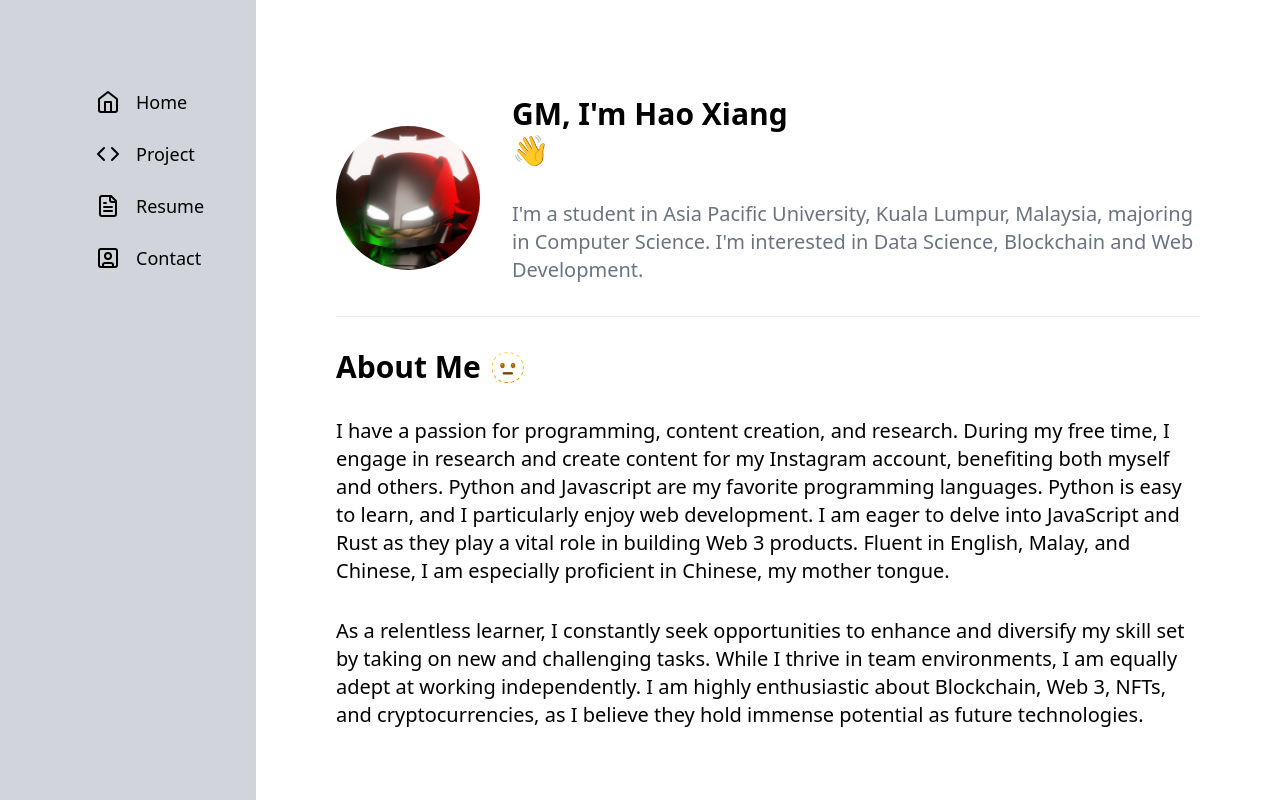
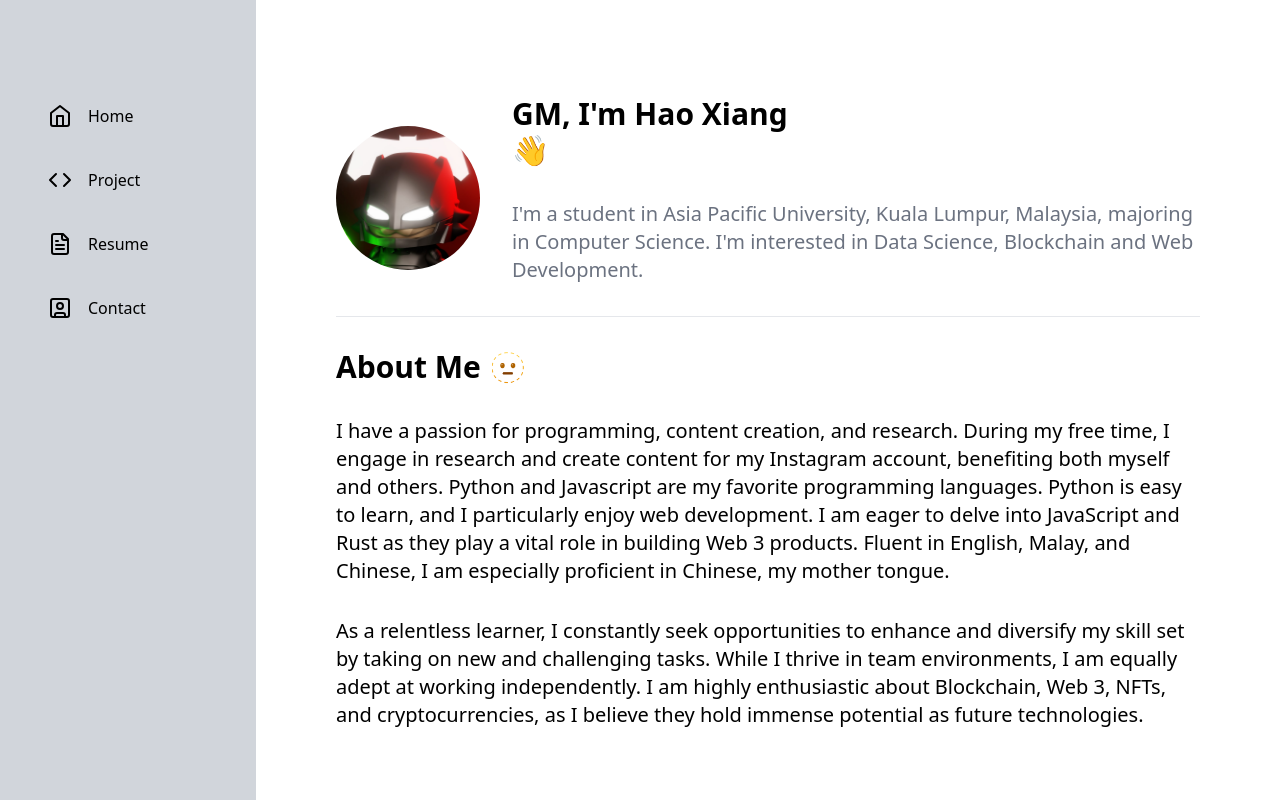
Before and after one commit to haoxiang14/portfolio-v2, a Nuxt app: page / in a window 1280 px wide. Shown: the top 800 px of the page. Built offline with nearby package versions, Linux system fonts and the light colour scheme.

Commit message:
Improve Sidebar design

```diff
--- a/components/sidebar.vue
+++ b/components/sidebar.vue
@@ -2,72 +2,40 @@
     <div class="hidden lg:block lg:min-h-screen font-medium px-4 lg:px-8 lg:py-20">
         <nav>
             <ul class="flex flex-col">
-                <li class="mb-2 hover:bg-gray-200 px-16 py-2 rounded-md text-lg text-left">
-                    <NuxtLink to="/" class="flex items-center">
-                        <svg style="min-width: 24px; min-height: 24px;" width="24" height="24" xmlns="http://www.w3.org/2000/svg" viewBox="0 0 24 24" fill="none" stroke="currentColor" stroke-width="2" stroke-linecap="round" stroke-linejoin="round" class="lucide lucide-home"><path d="m3 9 9-7 9 7v11a2 2 0 0 1-2 2H5a2 2 0 0 1-2-2z"/><polyline points="9 22 9 12 15 12 15 22"/></svg>
-                        <p class="px-4"> Home </p>
-                    </NuxtLink>
-                </li>
-                <li class="mb-2 hover:bg-gray-200 px-16 py-2 rounded-md text-lg text-left">
-                    <NuxtLink to="/project" class="flex items-center">
-                        <svg style="min-width: 24px; min-height: 24px;" width="24" height="24" xmlns="http://www.w3.org/2000/svg" viewBox="0 0 24 24" fill="none" stroke="currentColor" stroke-width="2" stroke-linecap="round" stroke-linejoin="round" class="lucide lucide-code"><polyline points="16 18 22 12 16 6"/><polyline points="8 6 2 12 8 18"/></svg>
-                        <p class="px-4"> Project </p>
-                    </NuxtLink>
-                </li>
-                <li class="mb-2 hover:bg-gray-200 px-16 py-2 rounded-md text-lg text-left">
-                    <NuxtLink to="/resume" class="flex items-center">
-                        <svg style="min-width: 24px; min-height: 24px;" width="24" height="24" xmlns="http://www.w3.org/2000/svg" viewBox="0 0 24 24" fill="none" stroke="currentColor" stroke-width="2" stroke-linecap="round" stroke-linejoin="round" class="lucide lucide-file-text"><path d="M15 2H6a2 2 0 0 0-2 2v16a2 2 0 0 0 2 2h12a2 2 0 0 0 2-2V7Z"/><path d="M14 2v4a2 2 0 0 0 2 2h4"/><path d="M10 9H8"/><path d="M16 13H8"/><path d="M16 17H8"/></svg>
-                        <p class="px-4">Resume</p>
-                    </NuxtLink>
-                </li>
-                <li class="mb-2 hover:bg-gray-200 px-16 py-2 rounded-md text-lg text-left">
-                    <NuxtLink to="/contact" class="flex items-center">
-                        <svg style="min-width: 24px; min-height: 24px;" width="24" height="24" xmlns="http://www.w3.org/2000/svg" viewBox="0 0 24 24" fill="none" stroke="currentColor" stroke-width="2" stroke-linecap="round" stroke-linejoin="round" class="lucide lucide-square-user"><rect width="18" height="18" x="3" y="3" rx="2"/><circle cx="12" cy="10" r="3"/><path d="M7 21v-2a2 2 0 0 1 2-2h6a2 2 0 0 1 2 2v2"/></svg>
-                        <p class="px-4">Contact</p>
+                <li v-for="(item, index) in items" :key="index" :class="['mb-2 hover:bg-gray-200 px-4 py-2 my-4 rounded-md', { 'bg-gray-200': selectedItem === index }]" @click="selectedItem = index">
+                    <NuxtLink :to="item.path" class="flex items-center">
+                        <div v-html="item.svg"></div>
+                        <p class="px-4"> {{ item.name }} </p>
                     </NuxtLink>
                 </li>
             </ul>
         </nav>
-        <!-- <div class="mb-2 bg-white px-16 py-2 rounded-md text-lg text-left">
-            <div class="flex items-center">
-                <div>
-                    <a href="mailto: haoxiangt.14@gmail.com" target="_blank" class="flex items-center">
-                        <svg class="h-8 w-8" xmlns="http://www.w3.org/2000/svg" height="2em" viewBox="0 0 512 512"><path d="M48 64C21.5 64 0 85.5 0 112c0 15.1 7.1 29.3 19.2 38.4L236.8 313.6c11.4 8.5 27 8.5 38.4 0L492.8 150.4c12.1-9.1 19.2-23.3 19.2-38.4c0-26.5-21.5-48-48-48H48zM0 176V384c0 35.3 28.7 64 64 64H448c35.3 0 64-28.7 64-64V176L294.4 339.2c-22.8 17.1-54 17.1-76.8 0L0 176z"/></svg>
-                    </a>
-                </div>
-                <div>
-                    <a href="https://t.me/haoxiang_14" target="_blank" class="flex items-center">
-                        <svg class="h-8 w-8" xmlns="http://www.w3.org/2000/svg" height="2em" viewBox="0 0 496 512"><path d="M248,8C111.033,8,0,119.033,0,256S111.033,504,248,504,496,392.967,496,256,384.967,8,248,8ZM362.952,176.66c-3.732,39.215-19.881,134.378-28.1,178.3-3.476,18.584-10.322,24.816-16.948,25.425-14.4,1.326-25.338-9.517-39.287-18.661-21.827-14.308-34.158-23.215-55.346-37.177-24.485-16.135-8.612-25,5.342-39.5,3.652-3.793,67.107-61.51,68.335-66.746.153-.655.3-3.1-1.154-4.384s-3.59-.849-5.135-.5q-3.283.746-104.608,69.142-14.845,10.194-26.894,9.934c-8.855-.191-25.888-5.006-38.551-9.123-15.531-5.048-27.875-7.717-26.8-16.291q.84-6.7,18.45-13.7,108.446-47.248,144.628-62.3c68.872-28.647,83.183-33.623,92.511-33.789,2.052-.034,6.639.474,9.61,2.885a10.452,10.452,0,0,1,3.53,6.716A43.765,43.765,0,0,1,362.952,176.66Z"/></svg>
-                    </a>
-                </div>
-                <div>
-                    <a href="https://twitter.com/haoxiang_14" target="_blank" class="flex items-center">
-                        <svg class="h-8 w-8" xmlns="http://www.w3.org/2000/svg" height="2em" viewBox="0 0 448 512"><path d="M64 32C28.7 32 0 60.7 0 96V416c0 35.3 28.7 64 64 64H384c35.3 0 64-28.7 64-64V96c0-35.3-28.7-64-64-64H64zm297.1 84L257.3 234.6 379.4 396H283.8L209 298.1 123.3 396H75.8l111-126.9L69.7 116h98l67.7 89.5L313.6 116h47.5zM323.3 367.6L153.4 142.9H125.1L296.9 367.6h26.3z"/></svg>
-                    </a>
-                </div>
-                <div>
-                    <a href="https://www.linkedin.com/in/haoxiang14/" target="_blank" class="flex items-center">
-                        <svg class="h-8 w-8" xmlns="http://www.w3.org/2000/svg" height="2em" viewBox="0 0 448 512"><path d="M416 32H31.9C14.3 32 0 46.5 0 64.3v383.4C0 465.5 14.3 480 31.9 480H416c17.6 0 32-14.5 32-32.3V64.3c0-17.8-14.4-32.3-32-32.3zM135.4 416H69V202.2h66.5V416zm-33.2-243c-21.3 0-38.5-17.3-38.5-38.5S80.9 96 102.2 96c21.2 0 38.5 17.3 38.5 38.5 0 21.3-17.2 38.5-38.5 38.5zm282.1 243h-66.4V312c0-24.8-.5-56.7-34.5-56.7-34.6 0-39.9 27-39.9 54.9V416h-66.4V202.2h63.7v29.2h.9c8.9-16.8 30.6-34.5 62.9-34.5 67.2 0 79.7 44.3 79.7 101.9V416z"/></svg>
-                    </a>
-                </div>
-            </div>
-            <p class="text-sm"> Made with 💖 by haoxiang_14 </p>
-        </div> -->
     </div>
     <div class="lg:hidden fixed bottom-4 inset-x-4 z-50 bg-gray-300 shadow-md rounded-full">
-        <nav class="flex justify-around items-center h-20">
-            <NuxtLink to="/" class="text-center text-lg font-bold">
-                <span class="block"><svg xmlns="http://www.w3.org/2000/svg" width="24" height="24" viewBox="0 0 24 24" fill="none" stroke="currentColor" stroke-width="2" stroke-linecap="round" stroke-linejoin="round" class="lucide lucide-home"><path d="m3 9 9-7 9 7v11a2 2 0 0 1-2 2H5a2 2 0 0 1-2-2z"/><polyline points="9 22 9 12 15 12 15 22"/></svg></span>
-            </NuxtLink>
-            <NuxtLink to="/project" class="text-center text-lg font-bold">
-                <span class="block"><svg xmlns="http://www.w3.org/2000/svg" width="24" height="24" viewBox="0 0 24 24" fill="none" stroke="currentColor" stroke-width="2" stroke-linecap="round" stroke-linejoin="round" class="lucide lucide-code"><polyline points="16 18 22 12 16 6"/><polyline points="8 6 2 12 8 18"/></svg></span>
-            </NuxtLink>
-            <NuxtLink to="/resume" class="text-center text-lg font-bold">
-                <span class="block"><svg xmlns="http://www.w3.org/2000/svg" width="24" height="24" viewBox="0 0 24 24" fill="none" stroke="currentColor" stroke-width="2" stroke-linecap="round" stroke-linejoin="round" class="lucide lucide-file-text"><path d="M15 2H6a2 2 0 0 0-2 2v16a2 2 0 0 0 2 2h12a2 2 0 0 0 2-2V7Z"/><path d="M14 2v4a2 2 0 0 0 2 2h4"/><path d="M10 9H8"/><path d="M16 13H8"/><path d="M16 17H8"/></svg></span>
-            </NuxtLink>
-            <NuxtLink to="/contact" class="text-center text-lg font-bold">
-                <span class="block"><svg xmlns="http://www.w3.org/2000/svg" width="24" height="24" viewBox="0 0 24 24" fill="none" stroke="currentColor" stroke-width="2" stroke-linecap="round" stroke-linejoin="round" class="lucide lucide-square-user"><rect width="18" height="18" x="3" y="3" rx="2"/><circle cx="12" cy="10" r="3"/><path d="M7 21v-2a2 2 0 0 1 2-2h6a2 2 0 0 1 2 2v2"/></svg></span>
-            </NuxtLink>
+        <nav class="flex justify-around items-center h-16">
+            <ul class="flex gap-12">
+                <li v-for="(item, index) in items" :key="index" :class="['hover:bg-gray-200 px-2 py-2 rounded-full text-lg text-left', { 'bg-gray-200': selectedItem === index }]" @click="selectedItem = index">
+                    <NuxtLink :to="item.path" class="flex items-center">
+                        <div v-html="item.svg"></div>
+                    </NuxtLink>
+                </li>
+            </ul>
         </nav>
     </div>
 </template>
+
+<script>
+    export default {
+        data() {
+            return {
+                selectedItem: null,
+                items: [
+                    { name: 'Home', path: '/', svg: '<svg style="min-width: 10px; min-height: 24px;" width="24" height="24" xmlns="http://www.w3.org/2000/svg" viewBox="0 0 24 24" fill="none" stroke="currentColor" stroke-width="2" stroke-linecap="round" stroke-linejoin="round" class="lucide lucide-home"><path d="m3 9 9-7 9 7v11a2 2 0 0 1-2 2H5a2 2 0 0 1-2-2z"/><polyline points="9 22 9 12 15 12 15 22"/></svg>' },
+                    { name: 'Project', path: '/project', svg: '<svg style="min-width: 24px; min-height: 24px;" width="24" height="24" xmlns="http://www.w3.org/2000/svg" viewBox="0 0 24 24" fill="none" stroke="currentColor" stroke-width="2" stroke-linecap="round" stroke-linejoin="round" class="lucide lucide-code"><polyline points="16 18 22 12 16 6"/><polyline points="8 6 2 12 8 18"/></svg>' },
+                    { name: 'Resume', path: '/resume', svg: '<svg style="min-width: 24px; min-height: 24px;" width="24" height="24" xmlns="http://www.w3.org/2000/svg" viewBox="0 0 24 24" fill="none" stroke="currentColor" stroke-width="2" stroke-linecap="round" stroke-linejoin="round" class="lucide lucide-file-text"><path d="M15 2H6a2 2 0 0 0-2 2v16a2 2 0 0 0 2 2h12a2 2 0 0 0 2-2V7Z"/><path d="M14 2v4a2 2 0 0 0 2 2h4"/><path d="M10 9H8"/><path d="M16 13H8"/><path d="M16 17H8"/></svg>'},
+                    { name: 'Contact', path: '/contact', svg: '<svg style="min-width: 24px; min-height: 24px;" width="24" height="24" xmlns="http://www.w3.org/2000/svg" viewBox="0 0 24 24" fill="none" stroke="currentColor" stroke-width="2" stroke-linecap="round" stroke-linejoin="round" class="lucide lucide-square-user"><rect width="18" height="18" x="3" y="3" rx="2"/><circle cx="12" cy="10" r="3"/><path d="M7 21v-2a2 2 0 0 1 2-2h6a2 2 0 0 1 2 2v2"/></svg>' }
+                ]
+            }
+        }
+    }
+</script>
```
